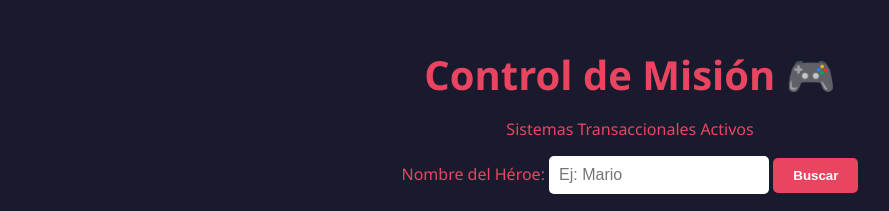
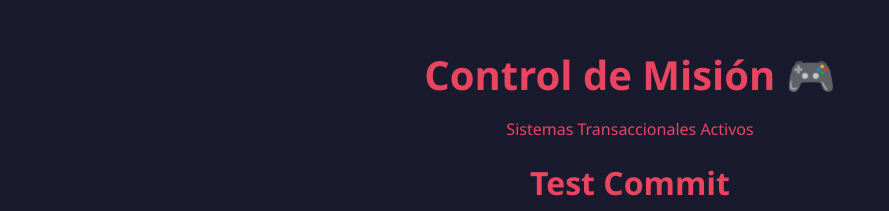
Before and after one commit to JPShavz/A01646107-gamedex-lab, a plain HTML site: page index.html in a window 1280 px wide. Shown: the top 211 px of the page, without its empty margins (10-899 px from the left). Drawn offline with Linux system fonts and the light colour scheme.

Commit message:
Test commit

```diff
--- a/index.html
+++ b/index.html
@@ -17,6 +17,7 @@
         <h1 id="main-title">Control de Misión 🎮</h1>
         <p id="main-title" class="subtitle">Sistemas Transaccionales Activos</p>
     </header>
+    <h1>Test Commit</h1>
 
     <main>
         <section class=""> <label for=" character Input ">Nombre del Héroe:</label>
```
